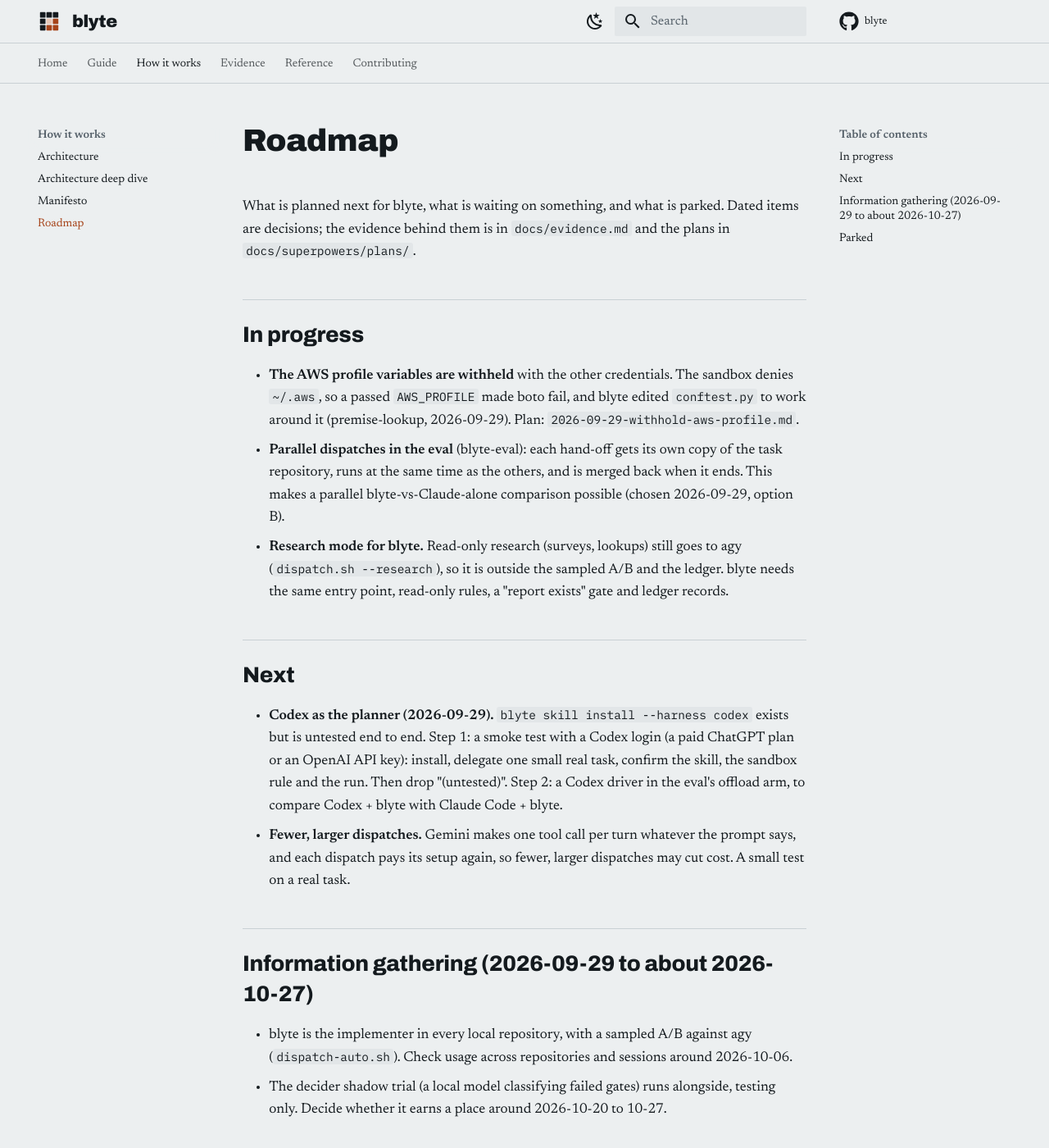
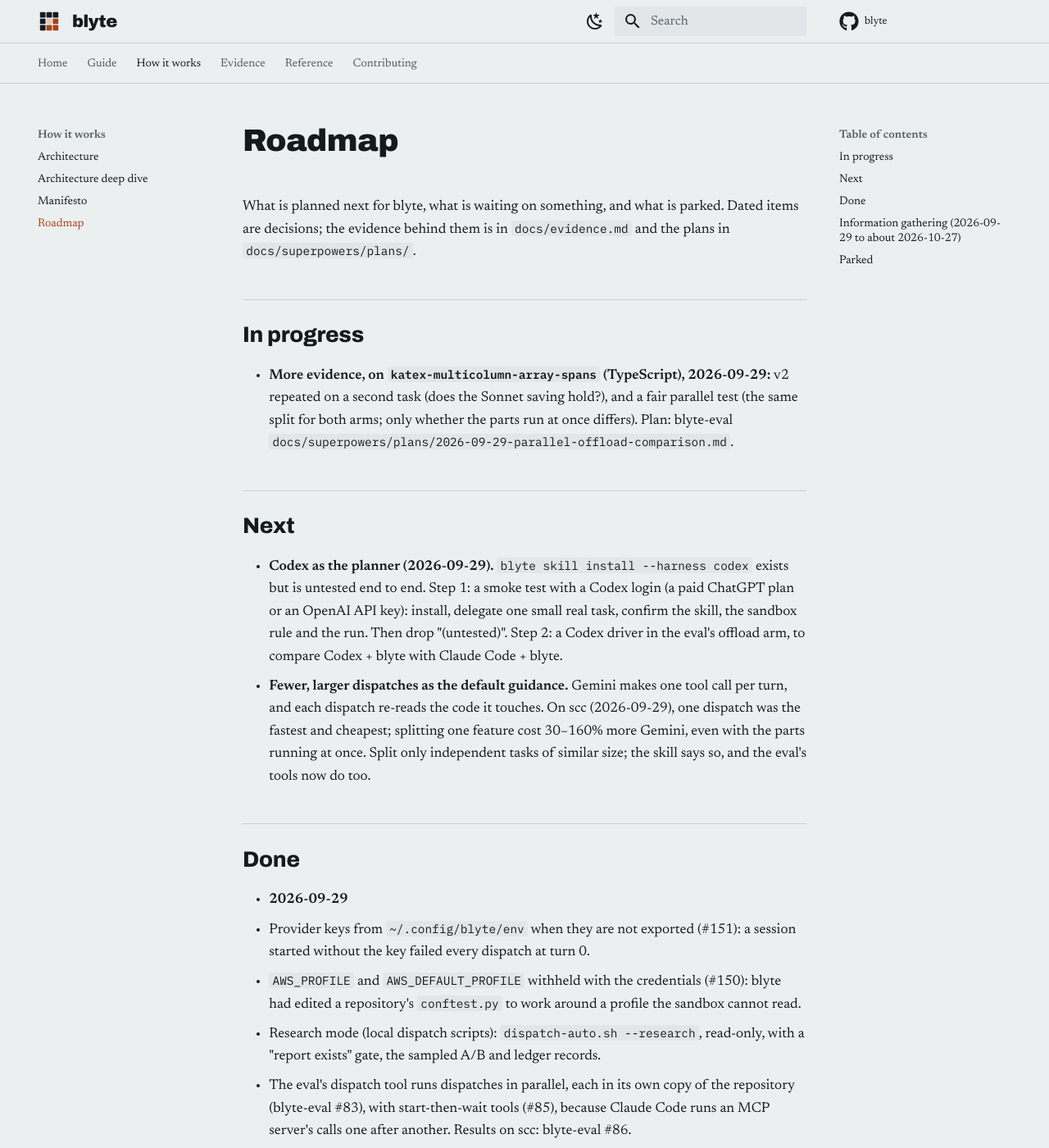
Before and after one commit to dnf0/blyte, an MkDocs documentation site: the page built from docs/roadmap.md, in a window 1280 px wide and 1400 px high. Shown: the whole window at 82% size. Built offline with MkDocs 1.6.1 and Material for MkDocs 9.7.7, drawn with Linux system fonts in a browser that asks for light colours; comment, search, counter and statistics services are not loaded.

Commit message:
docs: roadmap, 2026-09-29 done and the katex evidence runs
Co-Authored-By: Claude Opus 5.5 (1M context) <noreply@anthropic.com>

```diff
--- a/docs/roadmap.md
+++ b/docs/roadmap.md
@@ -5,15 +5,10 @@ decisions; the evidence behind them is in `docs/evidence.md` and the plans in `d
 
 ## In progress
 
-- **The AWS profile variables are withheld** with the other credentials. The sandbox denies
-  `~/.aws`, so a passed `AWS_PROFILE` made boto fail, and blyte edited `conftest.py` to work around it
-  (premise-lookup, 2026-09-29). Plan: `2026-09-29-withhold-aws-profile.md`.
-- **Parallel dispatches in the eval** (blyte-eval): each hand-off gets its own copy of the task
-  repository, runs at the same time as the others, and is merged back when it ends. This makes a
-  parallel blyte-vs-Claude-alone comparison possible (chosen 2026-09-29, option B).
-- **Research mode for blyte.** Read-only research (surveys, lookups) still goes to agy
-  (`dispatch.sh --research`), so it is outside the sampled A/B and the ledger. blyte needs the same
-  entry point, read-only rules, a "report exists" gate and ledger records.
+- **More evidence, on `katex-multicolumn-array-spans` (TypeScript), 2026-09-29:** v2 repeated on a
+  second task (does the Sonnet saving hold?), and a fair parallel test (the same split for both arms;
+  only whether the parts run at once differs). Plan: blyte-eval
+  `docs/superpowers/plans/2026-09-29-parallel-offload-comparison.md`.
 
 ## Next
 
@@ -22,9 +17,23 @@ decisions; the evidence behind them is in `docs/evidence.md` and the plans in `d
   install, delegate one small real task, confirm the skill, the sandbox rule and the run. Then drop
   "(untested)". Step 2: a Codex driver in the eval's offload arm, to compare Codex + blyte with
   Claude Code + blyte.
-- **Fewer, larger dispatches.** Gemini makes one tool call per turn whatever the prompt says, and
-  each dispatch pays its setup again, so fewer, larger dispatches may cut cost. A small test on a
-  real task.
+- **Fewer, larger dispatches as the default guidance.** Gemini makes one tool call per turn, and each
+  dispatch re-reads the code it touches. On scc (2026-09-29), one dispatch was the fastest and
+  cheapest; splitting one feature cost 30–160% more Gemini, even with the parts running at once.
+  Split only independent tasks of similar size; the skill says so, and the eval's tools now do too.
+
+## Done
+
+- **2026-09-29**
+  - Provider keys from `~/.config/blyte/env` when they are not exported (#151): a session started
+    without the key failed every dispatch at turn 0.
+  - `AWS_PROFILE` and `AWS_DEFAULT_PROFILE` withheld with the credentials (#150): blyte had edited a
+    repository's `conftest.py` to work around a profile the sandbox cannot read.
+  - Research mode (local dispatch scripts): `dispatch-auto.sh --research`, read-only, with a "report
+    exists" gate, the sampled A/B and ledger records.
+  - The eval's dispatch tool runs dispatches in parallel, each in its own copy of the repository
+    (blyte-eval #83), with start-then-wait tools (#85), because Claude Code runs an MCP server's
+    calls one after another. Results on scc: blyte-eval #86.
 
 ## Information gathering (2026-09-29 to about 2026-10-27)
 
```
